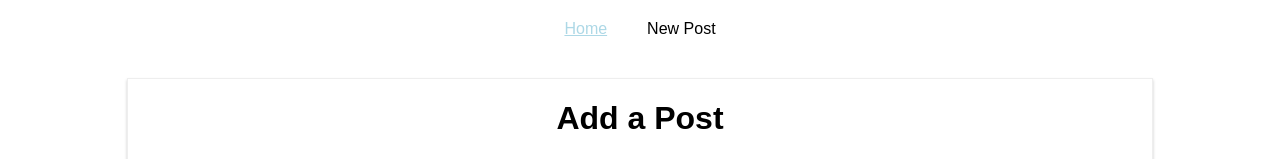
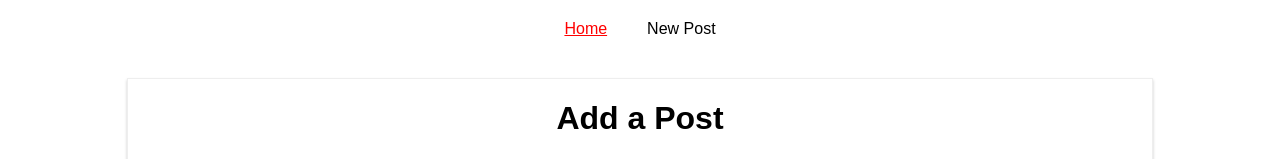
Before and after one commit to Aimeelynnramirez/blog-react-router, a React (Create React App) app: page /new-post in a window 1280 px wide. Shown: the top 159 px of the page. Built offline with nearby package versions, Linux system fonts and the light colour scheme.

Commit message:
red on text

```diff
--- a/src/containers/Blog/Blog.js
+++ b/src/containers/Blog/Blog.js
@@ -15,7 +15,7 @@ class Blog extends Component {
                         <ul>
                             <li><Link to="/"
                             style={{
-                            color:'lightblue',
+                            color:'red',
                             textDecoration:'underline'
 
                             }}
```
